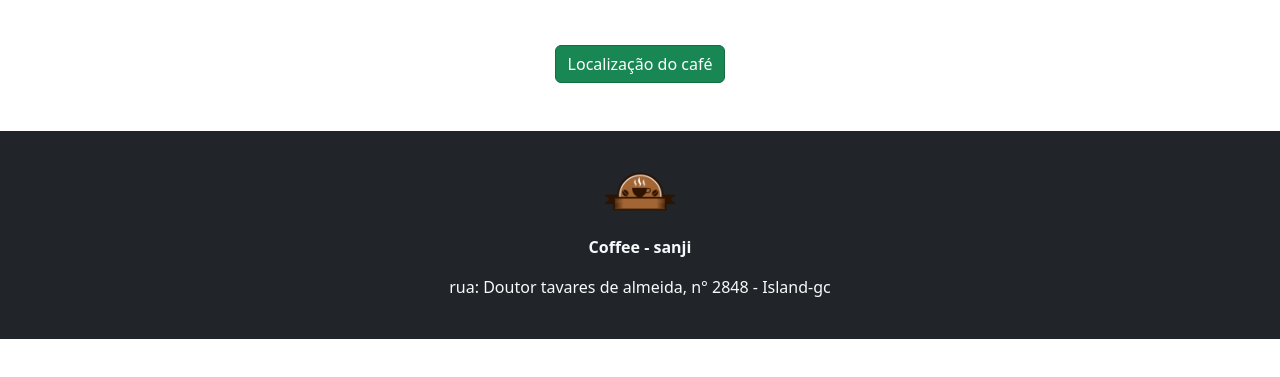
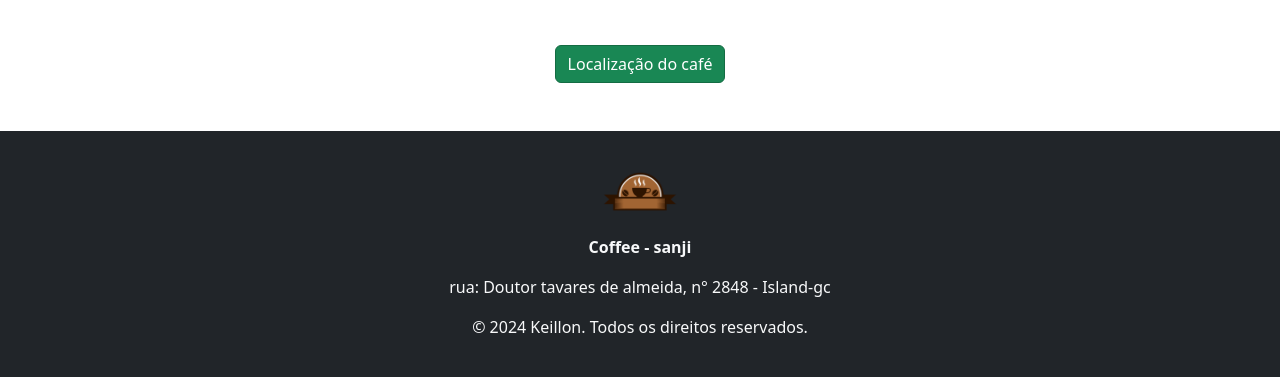
Before and after one commit to keillon/site-coffee, a plain HTML site: page index.html in a window 1280 px wide. Shown: the part 1814-2191 px from the top of the page. Before the commit the page ends 2153 px from the top, so only its background shows below. Drawn offline with nearby package versions, Linux system fonts and the light colour scheme.

Commit message:
site coffee

```diff
--- a/index.html
+++ b/index.html
@@ -380,9 +380,9 @@
         <img class="mt-0" width="80" src="assets/img/coffee-shop.png" alt="logo site">
         <p class="fw-bold">Coffee - sanji</p>
         <p>rua: Doutor tavares de almeida, n° 2848 - Island-gc</p>
+        <p>© 2024 Keillon. Todos os direitos reservados.</p>
       </footer>
      <!-- footer final -->
-
 
 
     <script src="https://cdn.jsdelivr.net/npm/bootstrap@5.3.3/dist/js/bootstrap.bundle.min.js"
```
